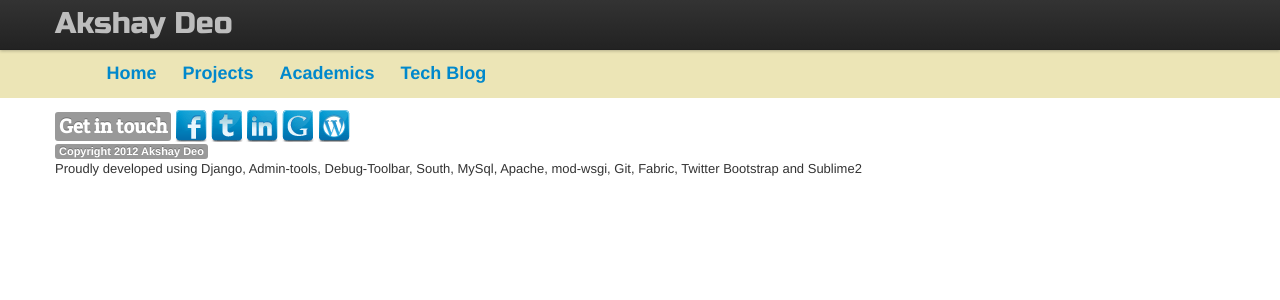
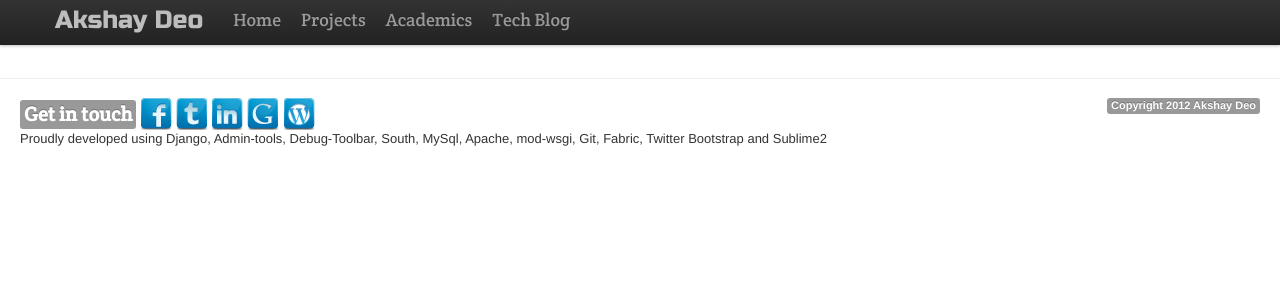
Before and after one commit to akshaydeo/akshaydeodotme, a Django app: template templates/base.html in a window 1280 px wide. Shown: the top 300 px of the page. Run offline with Django 3.2, Linux system fonts and the light colour scheme; the template is opened without the code that fills it, so the values that code supplies are empty; parts of the project's set-up code (start-up, migrations or seed data) failed here and were passed over; some libraries are stand-ins or nearby versions.

Commit message:
added academics, changed topbard

```diff
--- a/dashboard/urls.py
+++ b/dashboard/urls.py
@@ -2,6 +2,7 @@ from django.conf.urls import patterns, include, url
 
 urlpatterns = patterns('',
 	url(r'projects$', 'akshaydeodotme.dashboard.views.projects'),
+	url(r'academics$', 'akshaydeodotme.dashboard.views.academics'),
     url(r'$', 'akshaydeodotme.dashboard.views.index'),
 
 )
--- a/dashboard/views.py
+++ b/dashboard/views.py
@@ -6,3 +6,6 @@ def index(request):
 
 def projects(request):
 	return render_to_response("dashboard/projects.html", {'tab_id' : '2'}, context_instance = RequestContext(request))
+
+def academics(request):
+	return render_to_response("dashboard/academics.html", {'tab_id' : '3'}, context_instance = RequestContext(request))
--- a/templates/base.html
+++ b/templates/base.html
@@ -31,30 +31,37 @@
 		<![endif]-->
 	</head>
 	<body>
+
 		<div class="navbar navbar-fixed-top">
 			<div class="navbar-inner">
 				<div class="container">
 					<!-- Be sure to leave the brand out there if you want it shown -->
-					<a class="brand" href="#" style="font-family: 'Russo One', sans-serif; font-size:30px; color:#BDBDBD; ">Akshay Deo</a>
+
+					<a class="btn btn-navbar" data-toggle="collapse" data-target=".nav-collapse">
+	        			<span class="icon-bar"></span>
+	        			<span class="icon-bar"></span>
+	        			<span class="icon-bar"></span>
+	      			</a>
+
+					<a class="brand pull-right" href="#" style="font-family: 'Russo One', sans-serif; font-size:25px; color:#BDBDBD; ">Akshay Deo</a>
+					<div class="nav-collapse">
+						<ul class="nav">
+							<li {% if tab_id == '1' %} class="active" {% endif %} style="font-family: 'Crete Round', serif; font-size:18px;"><a href="/">Home</a></li>
+							<li {% if tab_id == '2' %} class="active" {% endif %} style="font-family: 'Crete Round', serif; font-size:18px; "><a href="/projects">Projects</a></li>
+							<li {% if tab_id == '3' %} class="active" {% endif %} style="font-family: 'Crete Round', serif; font-size:18px;"><a href="/academics">Academics</a></li>
+							<li {% if tab_id == '4' %} class="active" {% endif %} style="font-family: 'Crete Round', serif; font-size:18px;"><a href="http://blog.akshaydeo.me">Tech Blog</a></li>
+						</ul>
+					</div>
 				</div>
 
 			</div>
 		</div>
-		<div class="container" style="position:fixed; background-color:#ECE5B6; width:100%; height:1.3cm; margin-top:-0.3cm; ">
-			<div class="subnav subnav-fixed" style="margin-top:0.2cm; margin-left:2.5cm;">
-				<ul class="nav nav-pills">
-					<li {% if tab_id == '1' %} class="active" {% endif %} style="font-size:18px; font-weight:bold;"><a href="/">Home</a></li>
-					<li {% if tab_id == '2' %} class="active" {% endif %} style="font-size:18px; font-weight:bold; "><a href="/projects">Projects</a></li>
-					<li {% if tab_id == '3' %} class="active" {% endif %} style="font-size:18px; font-weight:bold; "><a href="">Academics</a></li>
-					<li {% if tab_id == '4' %} class="active" {% endif %} style="font-size:18px; font-weight:bold; "><a href="http://blog.akshaydeo.me">Tech Blog</a></li>
-				</ul>
-			</div>
-		</div>
 
-		<div class="container" style="margin-top: 50px; margin-bottom: 3">
+		<div class="container">
 			{% block container %}{% endblock %}
 		</div>
-		<div class="container">
+		<hr>
+		<footer class="footer" style="margin-left:20px; margin-right:20px;">
 			<span class="label" style="font-family: 'Crete Round', serif; font-size:20px; font-weight:400px; line-height:150%">Get in touch</span>
 			<a href="http://facebook.com/akshaymdeo" target="_blank"><img src="{{ MEDIA_URL }}img/social_media/facebook32.png" alt=""/></a>
 			<a href="http://twitter.com/akshay_deo" target="_blank"><img src="{{ MEDIA_URL }}img/social_media/tumbler32.png" alt=""/></a>
@@ -63,8 +70,7 @@
 			<a href="http://blog.akshaydeo.me" target="_blank"><img src="{{ MEDIA_URL }}img/social_media/wordpress32.png" alt=""/></a>
 
 			<!-- Be sure to leave the brand out there if you want it shown -->
-			<p><span class="label">Copyright 2012 Akshay Deo</span></br>Proudly developed using Django, Admin-tools, Debug-Toolbar, South, MySql, Apache, mod-wsgi, Git, Fabric, Twitter Bootstrap and Sublime2 </p>
-
-		</div>
+			<span class="label pull-right">Copyright 2012 Akshay Deo</span></br>Proudly developed using Django, Admin-tools, Debug-Toolbar, South, MySql, Apache, mod-wsgi, Git, Fabric, Twitter Bootstrap and Sublime2
+		</footer>
 	</body>
 </html>
```
Also changed, not shown: templates/dashboard/academics.html (added, +23 -0 lines).
